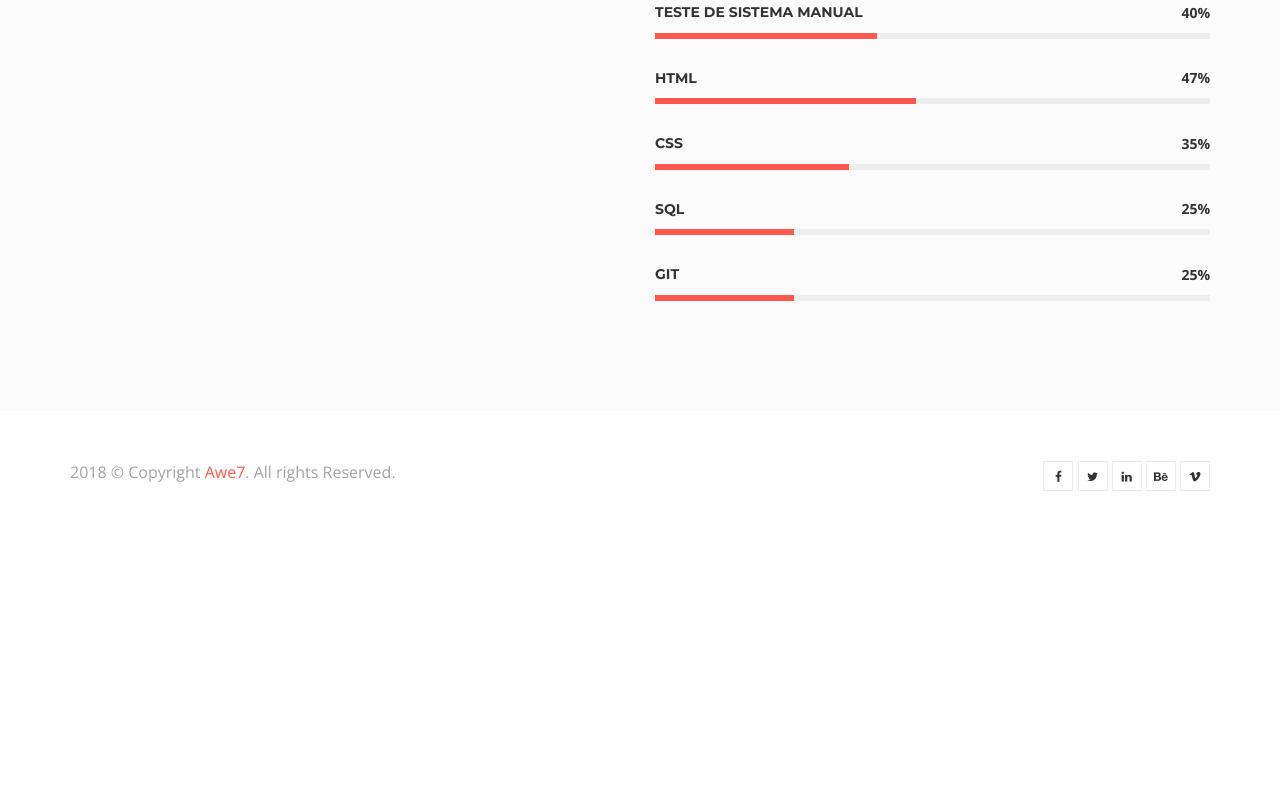
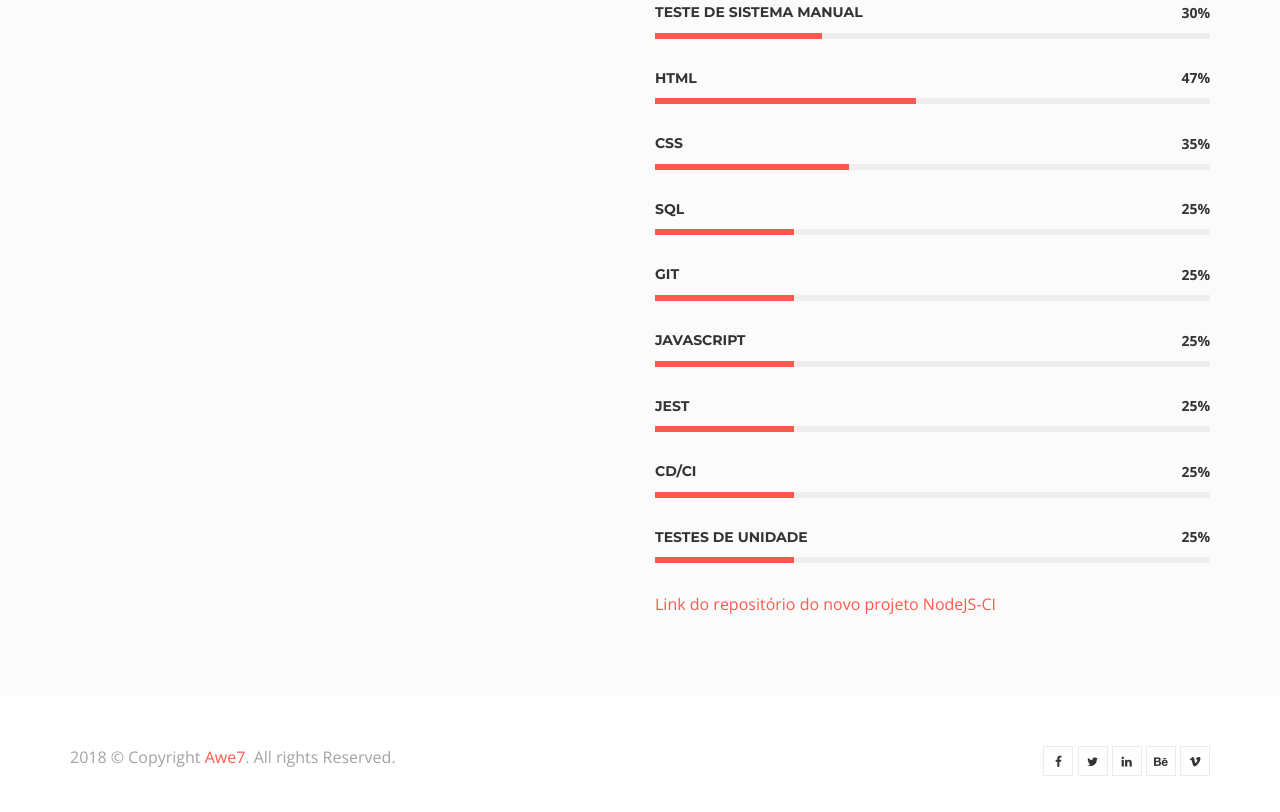
Before and after one commit to MksS4M/meu-portfolio-atividade-, a plain HTML site: page about.html in a window 1280 px wide. Shown: the part 817-1629 px from the top of the page. Before the commit the page ends 1358 px from the top, so only its background shows below. Drawn offline with nearby package versions, Linux system fonts and the light colour scheme.

Commit message:
atualizando o about

```diff
--- a/about.html
+++ b/about.html
@@ -95,7 +95,7 @@
 									<div class="progress">
 										<h5 class="progress__title">Teste de sistema manual</h5>
 										<div class="progress__wrap">
-											<div class="progress__bar" data-progress-percent="40" data-timing="ease" data-duration="1000" data-delay="500"></div><span class="progress__number">40%</span>
+											<div class="progress__bar" data-progress-percent="30" data-timing="ease" data-duration="1000" data-delay="500"></div><span class="progress__number">30%</span>
 										</div>
 									</div><!-- End / progress -->
 
@@ -132,6 +132,40 @@
 											<div class="progress__bar" data-progress-percent="25" data-timing="ease" data-duration="1000" data-delay="500"></div><span class="progress__number">25%</span>
 										</div>
 									</div><!-- End / progress -->
+
+									<!-- progress -->
+									<div class="progress">
+										<h5 class="progress__title">JavaScript</h5>
+										<div class="progress__wrap">
+											<div class="progress__bar" data-progress-percent="25" data-timing="ease" data-duration="1000" data-delay="500"></div><span class="progress__number">25%</span>
+										</div>
+									</div><!-- End / progress -->
+
+									<!-- progress -->
+									<div class="progress">
+										<h5 class="progress__title">Jest</h5>
+										<div class="progress__wrap">
+											<div class="progress__bar" data-progress-percent="25" data-timing="ease" data-duration="1000" data-delay="500"></div><span class="progress__number">25%</span>
+										</div>
+									</div><!-- End / progress -->
+
+									<!-- progress -->
+									<div class="progress">
+										<h5 class="progress__title">CD/CI</h5>
+										<div class="progress__wrap">
+											<div class="progress__bar" data-progress-percent="25" data-timing="ease" data-duration="1000" data-delay="500"></div><span class="progress__number">25%</span>
+										</div>
+									</div><!-- End / progress -->
+
+									<!-- progress -->
+									<div class="progress">
+										<h5 class="progress__title">Testes de unidade</h5>
+										<div class="progress__wrap">
+											<div class="progress__bar" data-progress-percent="25" data-timing="ease" data-duration="1000" data-delay="500"></div><span class="progress__number">25%</span>
+										</div>
+									</div><!-- End / progress -->
+
+									<a href="https://github.com/MksS4M/nodeJS-CI.git">Link do repositório do novo projeto NodeJS-CI</a>
 
 								</div><!-- End /  -->
 
```
